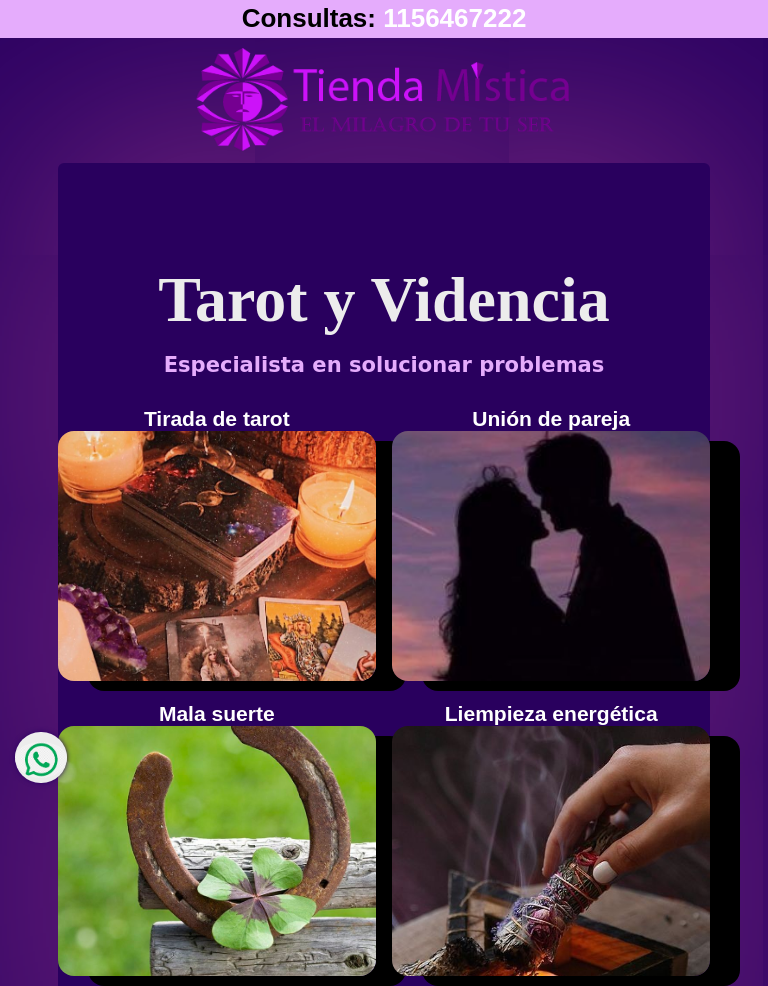
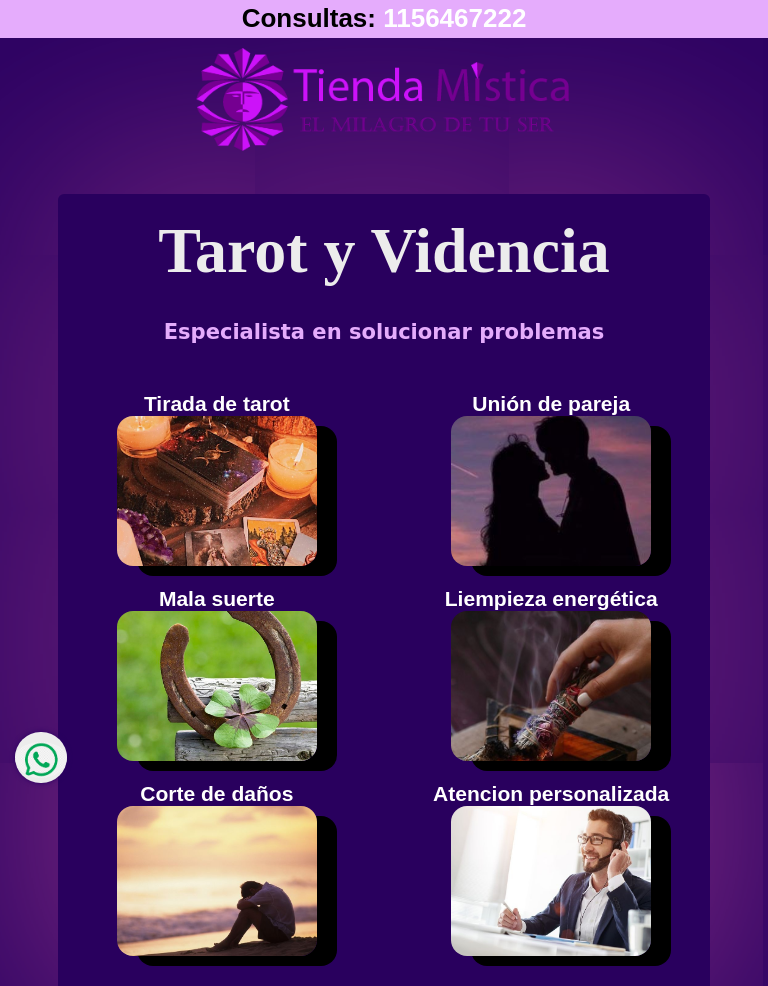
Before and after one commit to maximokirichuk/Danielpagina, a plain HTML site: page index.html in a window 768 px wide. Shown: the top 986 px of the page. Drawn offline with Linux system fonts and the light colour scheme; a script that the page names is missing.

Commit message:
Terminado

```diff
--- a/styles.css
+++ b/styles.css
@@ -51,7 +51,7 @@ h1{font-size:52px;font-weight:700;margin:0;padding:20px 0 0;}
     border-radius: 6px;
     margin: 12px auto 20px;
     background: var(--clr-main);
-    padding: 30px 0 30px;
+    padding: 0px 0 30px;
     font-size: 18px;
     box-shadow: 0 0 855px rgba(255, 105, 180, 0.5); /* Color rosa: rgba(255, 105, 180, 0.5) */
     box-sizing: content-box;
@@ -62,10 +62,7 @@ h1{font-size:52px;font-weight:700;margin:0;padding:20px 0 0;}
     width: 85%;
  }
 
-.titulo{
-    margin: 50px;
-    margin-bottom: 30px;
-}
+
 
 .titulo-h1{
     font-family: 'Victor Mono', m;
@@ -76,8 +73,9 @@ h1{font-size:52px;font-weight:700;margin:0;padding:20px 0 0;}
 
 .titulo-h3{
     font-family: cursive;
-    margin-top: 1rem;
+    margin-top: 2rem;
     color: var(--clr-main-light);
+    margin-bottom: 3rem;
 }
 
 ul {
@@ -287,6 +285,7 @@ footer {
                         width: 200px; /* Make the image take the full width of its container */
                         height: 150px; /* Adjust the image height to maintain its aspect ratio */
                         object-fit: cover; /* Make the images cover the entire space */
+                        box-shadow: 10px 10px;
                     }
                     .wrapper_contacto {
                         width: 90%; /* Adjust the contact wrapper width on small screens */
@@ -311,8 +310,10 @@ footer {
                         grid-template-columns: repeat(2, 1fr); /* Adjust the services layout on medium screens */
                     }
                     .servicios-img{
-                        width: 100%; /* Make the image take the full width on medium screens */
-                        ; /* Adjust the image height on medium screens */
+                        width: 200px; /* Make the image take the full width of its container */
+                        height: 150px; /* Adjust the image height to maintain its aspect ratio */
+                        object-fit: cover; /* Make the images cover the entire space */
+                        box-shadow: 20px 10px;
                     }
                     .wrapper_contacto {
                         width: 80%; /* Adjust the contact wrapper width on medium screens */
```
